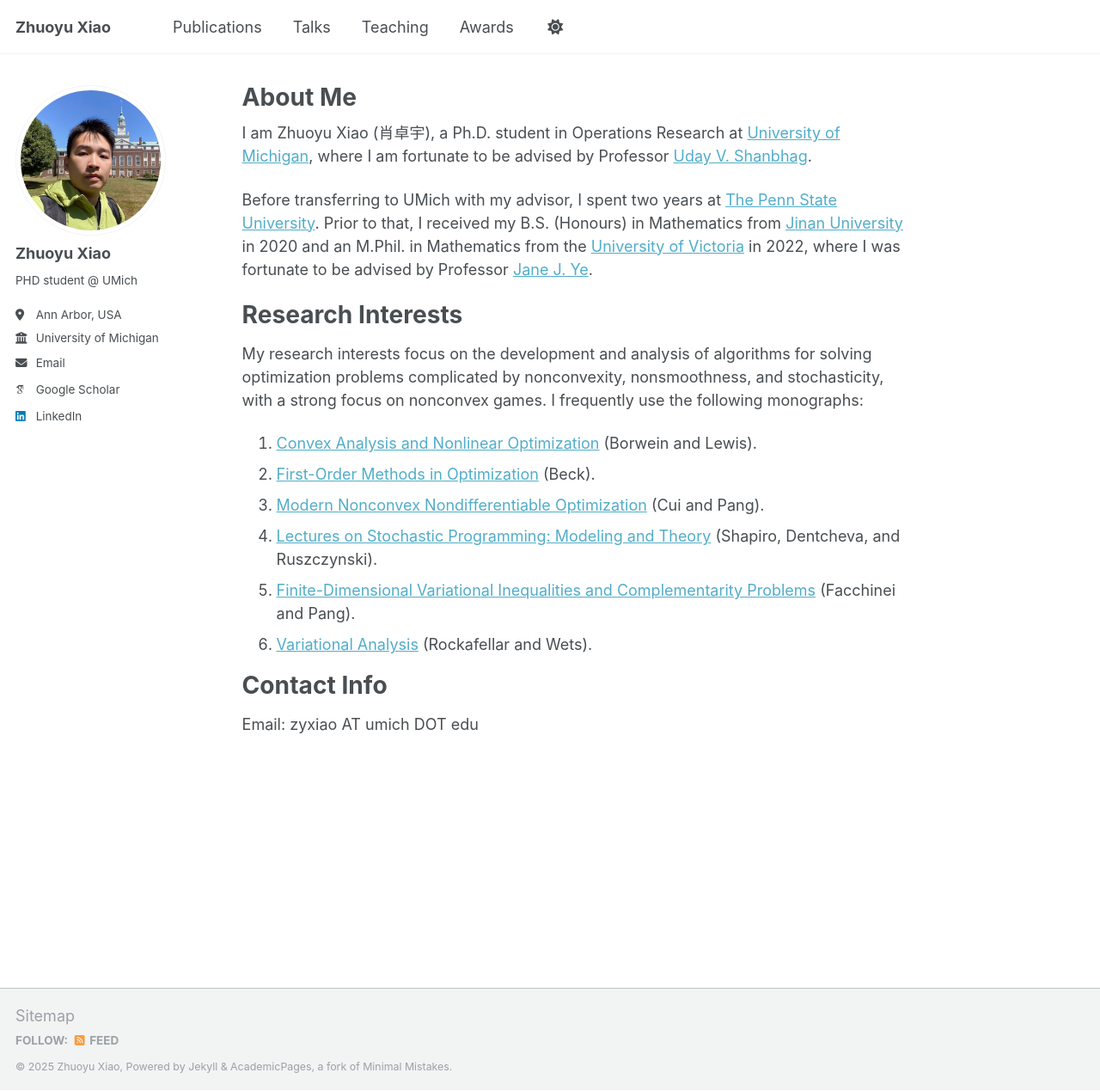
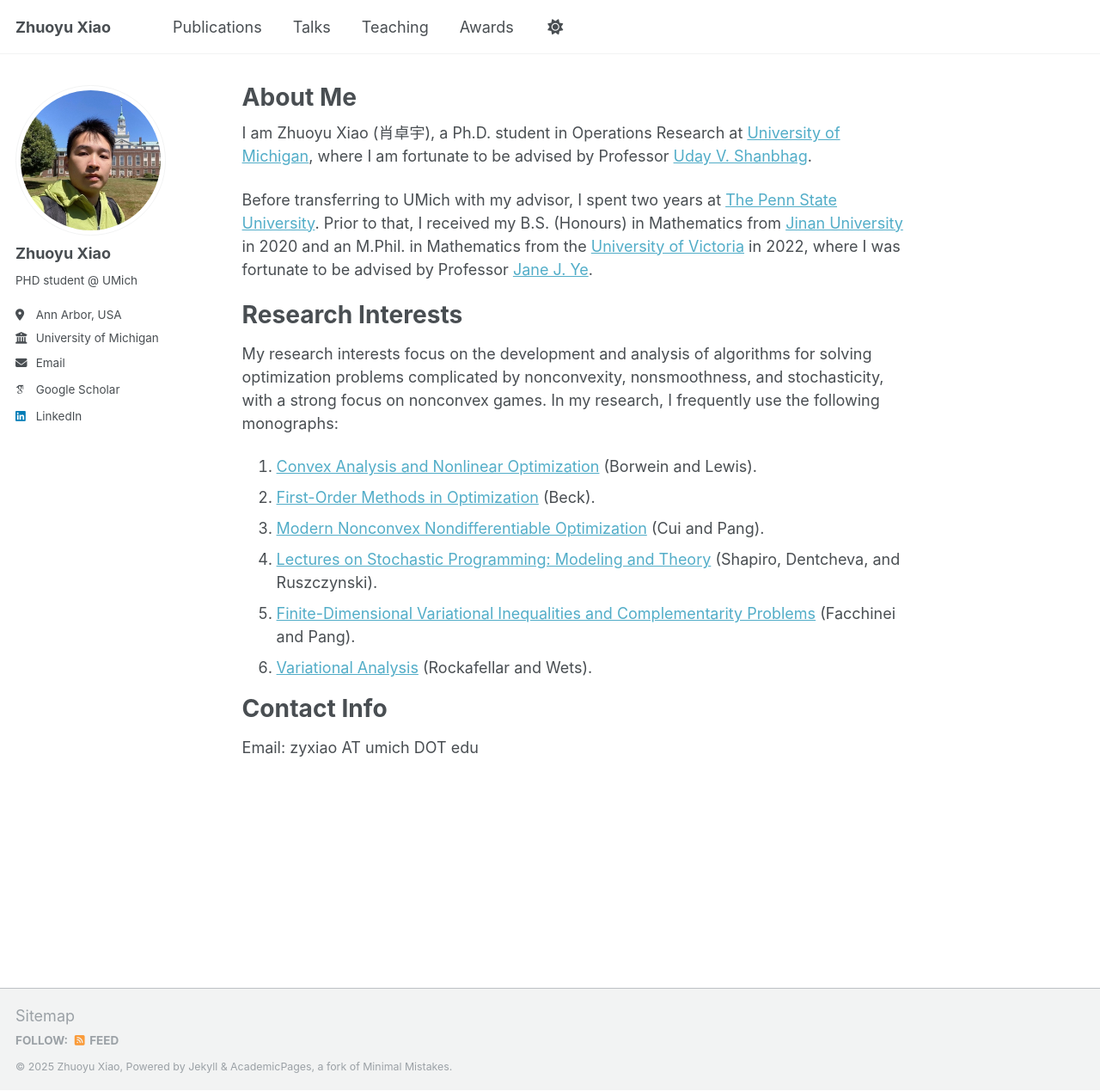
Before and after one commit to zyxiao97/zyxiao97.github.io, a Jekyll site: the page built from _pages/about.md, in a window 1280 px wide and 1269 px high. Shown: the whole window at 86% size. Built offline with Jekyll 4.4.1, drawn with Linux system fonts in a browser that asks for light colours; some web fonts are replaced.

Commit message:
Update about.md

```diff
--- a/_pages/about.md
+++ b/_pages/about.md
@@ -14,7 +14,7 @@ Before transferring to UMich with my advisor, I spent two years at [The Penn Sta
 
 Research Interests
 ======
-My research interests focus on the development and analysis of algorithms for solving optimization problems complicated by nonconvexity, nonsmoothness, and stochasticity, with a strong focus on nonconvex games. I frequently use the following monographs:
+My research interests focus on the development and analysis of algorithms for solving optimization problems complicated by nonconvexity, nonsmoothness, and stochasticity, with a strong focus on nonconvex games. In my research, I frequently use the following monographs:
 
 1. [Convex Analysis and Nonlinear Optimization](https://link.springer.com/book/10.1007/978-0-387-31256-9) (Borwein and Lewis).
 2. [First-Order Methods in Optimization](https://epubs.siam.org/doi/book/10.1137/1.9781611974997) (Beck).
```
